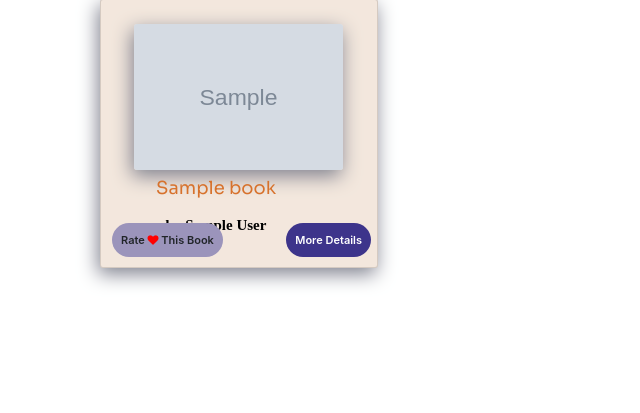
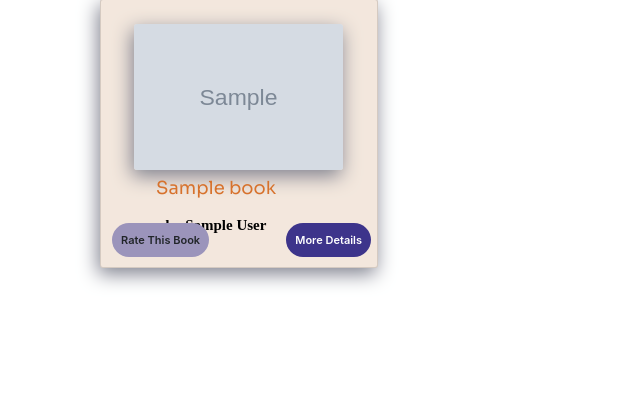
Before and after one commit to hnagn2003/BookBuddy, a Django app: template templates/mainapp/explore.html in a window 1280 px wide. Shown: the part 112-525 px from the top of the page, without its empty margins (0-640 px from the left). Run offline with Django 3.2, Linux system fonts and the light colour scheme; the template is opened without the code that fills it: most values are stand-ins (such as "Sample title", 1, 10 or a date in 2020); grey boxes marked "Sample" are stand-in pictures; some libraries are stand-ins or nearby versions.

Commit message:
no more <3 in rate this book

```diff
--- a/templates/mainapp/explore.html
+++ b/templates/mainapp/explore.html
@@ -29,15 +29,13 @@ Explore
             {% if user.is_authenticated %}
             <div class='rating-block' id='rating-block-{{ book.book_id }}' onmouseover="rateStart(this)"
                 onclick='rateBook(this)' onmouseout='finishRate(this)' data-book-id="{{ book.book_id }}">
-                <div id='button-text-{{ book.book_id }}'>Rate <i class="fa fa-heart" style="color:red"></i>
-                    This Book
+                <div id='button-text-{{ book.book_id }}'>Rate This Book
                 </div>
                 <div class='rateYo' id='rate-{{ book.book_id }}'></div>
             </div>
             {% else %}
             <div class='rating-block btn' onclick="location.href='{% url 'account_signup' %}'">
-                <div id='button-text'>Rate <i class="fa fa-heart" style="color:red"></i>
-                    This Book
+                <div id='button-text'>Rate This Book
                 </div>
             </div>
             {% endif %}
@@ -74,15 +72,13 @@ Explore
                         <div class='rating-block' id='rating-block-{{ book.book_id }}' onmouseover="rateStart(this)"
                             onclick='rateBook(this)' onmouseout='finishRate(this)'
                             data-book-id="{{ book.book_id }}">
-                            <div id='button-text-{{ book.book_id }}'>Rate <i class="fa fa-heart" style="color:red"></i>
-                                This Book
+                            <div id='button-text-{{ book.book_id }}'>Rate This Book
                             </div>
                             <div class='rateYo' id='rate-{{ book.book_id }}'></div>
                         </div>
                         {% else %}
                         <div class='rating-block btn' onclick="location.href='{% url 'account_signup' %}'">
-                            <div id='button-text'>Rate <i class="fa fa-heart" style="color:red"></i>
-                                This Book
+                            <div id='button-text'>Rate This Book
                             </div>
                         </div>
                         {% endif %}
@@ -127,15 +123,13 @@ Explore
                         <div class='rating-block' id='rating-block-{{ book.book_id }}' onmouseover="rateStart(this)"
                             onclick='rateBook(this)' onmouseout='finishRate(this)'
                             data-book-id="{{ book.book_id }}">
-                            <div id='button-text-{{ book.book_id }}'>Rate <i class="fa fa-heart" style="color:red"></i>
-                                This Book
+                            <div id='button-text-{{ book.book_id }}'>Rate This Book
                             </div>
                             <div class='rateYo' id='rate-{{ book.book_id }}'></div>
                         </div>
                         {% else %}
                         <div class='rating-block btn' onclick="location.href='{% url 'account_signup' %}'">
-                            <div id='button-text'>Rate <i class="fa fa-heart" style="color:red"></i>
-                                This Book
+                            <div id='button-text'>Rate This Book
                             </div>
                         </div>
                         {% endif %}
@@ -179,15 +173,13 @@ Explore
                         <div class='rating-block' id='rating-block-{{ book.book_id }}' onmouseover="rateStart(this)"
                             onclick='rateBook(this)' onmouseout='finishRate(this)'
                             data-book-id="{{ book.book_id }}">
-                            <div id='button-text-{{ book.book_id }}'>Rate <i class="fa fa-heart" style="color:red"></i>
-                                This Book
+                            <div id='button-text-{{ book.book_id }}'>RateThis Book
                             </div>
                             <div class='rateYo' id='rate-{{ book.book_id }}'></div>
                         </div>
                         {% else %}
                         <div class='rating-block btn' onclick="location.href='{% url 'account_signup' %}'">
-                            <div id='button-text'>Rate <i class="fa fa-heart" style="color:red"></i>
-                                This Book
+                            <div id='button-text'>Rate This Book
                             </div>
                         </div>
                         {% endif %}
--- a/templates/mainapp/genre.html
+++ b/templates/mainapp/genre.html
@@ -32,13 +32,13 @@ Genre
         {% if user.is_authenticated %}
         <div class='rating-block' id='rating-block-{{ book.book_id }}' onmouseover="rateStart(this)" onclick='rateBook(this)' onmouseout='finishRate(this)'
             data-book-id="{{ book.book_id }}">
-            <div id='button-text-{{ book.book_id }}'>Rate <i class="fa fa-heart" style="color:red"></i> This Book</a>
+            <div id='button-text-{{ book.book_id }}'>Rate This Book</a>
             </div>
             <div class='rateYo' id='rate-{{ book.book_id }}'></div>
         </div>
         {% else %}
         <div class='rating-block btn' onclick="location.href='{% url 'account_signup' %}'">
-            <div id='button-text'>Rate <i class="fa fa-heart" style="color:red"></i> This Book</a>
+            <div id='button-text'>Rate This Book</a>
             </div>
         </div>
         {% endif %}
--- a/templates/mainapp/index.html
+++ b/templates/mainapp/index.html
@@ -290,14 +290,13 @@
                                 data-book-id="{{ book.book_id }}">More Details</a> {% if user.is_authenticated %}
                             <div class='rating-block' id='rating-block-{{ book.book_id }}' onmouseover="rateStart(this)"
                                 onclick='rateBook(this)' onmouseout='finishRate(this)' data-book-id="{{ book.book_id }}">
-                                <div id='button-text-{{ book.book_id }}'>Rate <i class="fa fa-heart" style="color:red"></i>
-                                    This Book
+                                <div id='button-text-{{ book.book_id }}'>Rate This Book
                                 </div>
                                 <div class='rateYo' id='rate-{{ book.book_id }}'></div>
                             </div>
                             {% else %}
                             <div class='rating-block btn' onclick="location.href='{% url 'account_signup' %}'">
-                                <div id='button-text'>Rate <i class="fa fa-heart" style="color:red"></i> This Book
+                                <div id='button-text'>Rate This Book
                                 </div>
                             </div>
                             {% endif %}
--- a/templates/mainapp/read.html
+++ b/templates/mainapp/read.html
@@ -22,7 +22,7 @@ Library
                 <h5 class=" card-title">{{book.original_title}}</h5>
                 <p class=" card-text"><i>by {{book.authors}}</i></p>
                 <div class=" rating-block" id="rating-block-{{ book.book_id }}" onmouseover="rateStart(this)" onclick='rateBook(this)' onmouseout='finishRate(this)' data-book-id="{{ book.book_id }}">
-                    <div id="button-text-{{ book.book_id }}">Rate <i class="fa fa-heart" style="color:red"></i> This Book
+                    <div id="button-text-{{ book.book_id }}">Rate This Book
                     </div>
                     <div class='rateYo' id='rate-{{ book.book_id }}'></div>
                 </div>
--- a/templates/mainapp/recommendation.html
+++ b/templates/mainapp/recommendation.html
@@ -31,14 +31,13 @@ Personalized Read
             {% if user.is_authenticated %}
             <div class='rating-block' id='rating-block-{{ book.book_id }}' onmouseover="rateStart(this)"
                 onclick='rateBook(this)' onmouseout='finishRate(this)' data-book-id="{{ book.book_id }}">
-                <div id='button-text-{{ book.book_id }}'>Rate <i class="fa fa-heart" style="color:red"></i> This
-                    Book</a>
+                <div id='button-text-{{ book.book_id }}'>Rate This Book</a>
                 </div>
                 <div class='rateYo' id='rate-{{ book.book_id }}'></div>
             </div>
             {% else %}
             <div class='rating-block btn' onclick="location.href='{% url 'account_signup' %}'">
-                <div id='button-text'>Rate <i class="fa fa-heart" style="color:red"></i> This Book</a>
+                <div id='button-text'>Rate This Book</a>
                 </div>
             </div>
             {% endif %}
--- a/templates/mainapp/saved_book.html
+++ b/templates/mainapp/saved_book.html
@@ -24,7 +24,7 @@ Library
     <div id="content">
             <a href="javascript:;" onclick='bookDetails(this)' class=" btn more-details" data-book-id="{{ book.book_id }}">More Details</a>
             <div class=" rating-block" id="rating-block-{{ book.book_id }}" onmouseover="rateStart(this)" onclick='rateBook(this)' onmouseout='finishRate(this)' data-book-id="{{ book.book_id }}">
-                <div id="button-text-{{ book.book_id }}">Rate <i class="fa fa-heart" style="color:red"></i> This Book
+                <div id="button-text-{{ book.book_id }}">Rate This Book
                 </div>
                 <div class='rateYo' id='rate-{{ book.book_id }}'></div>
             </div><br>
```
